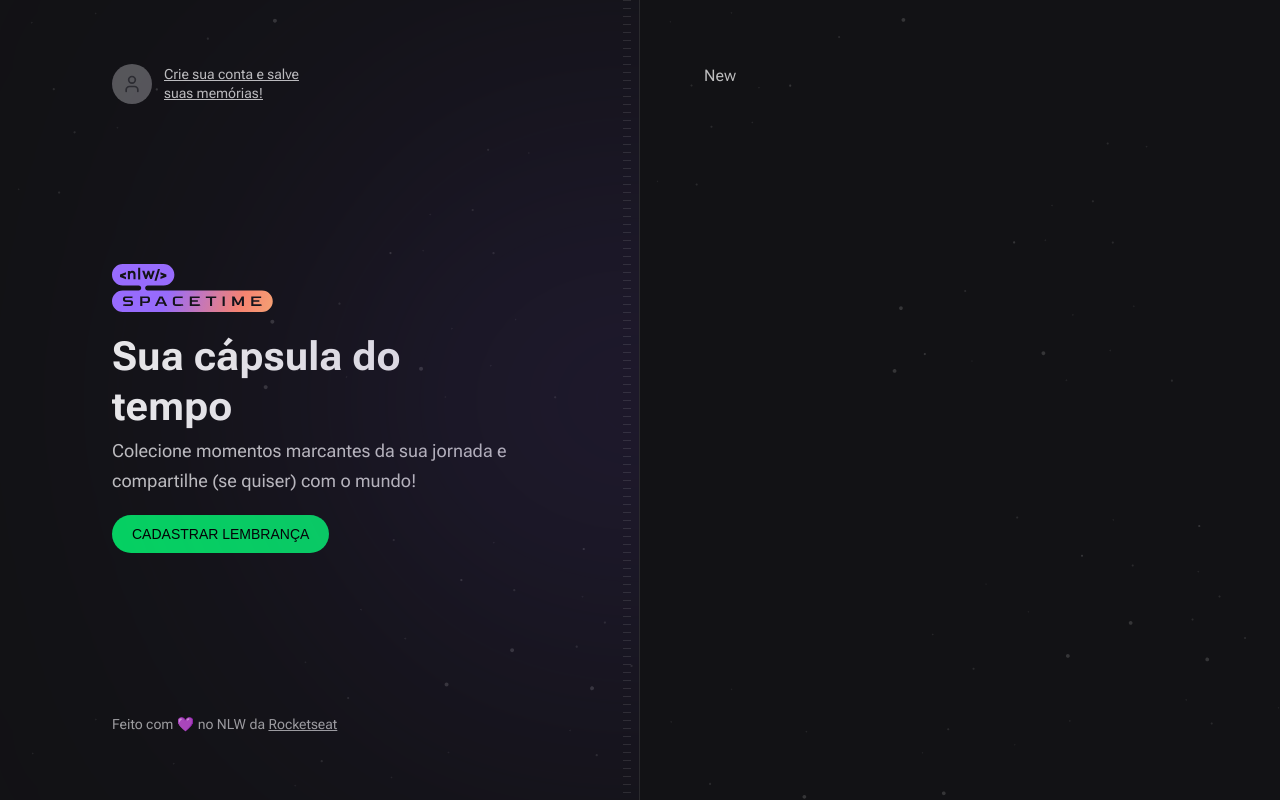
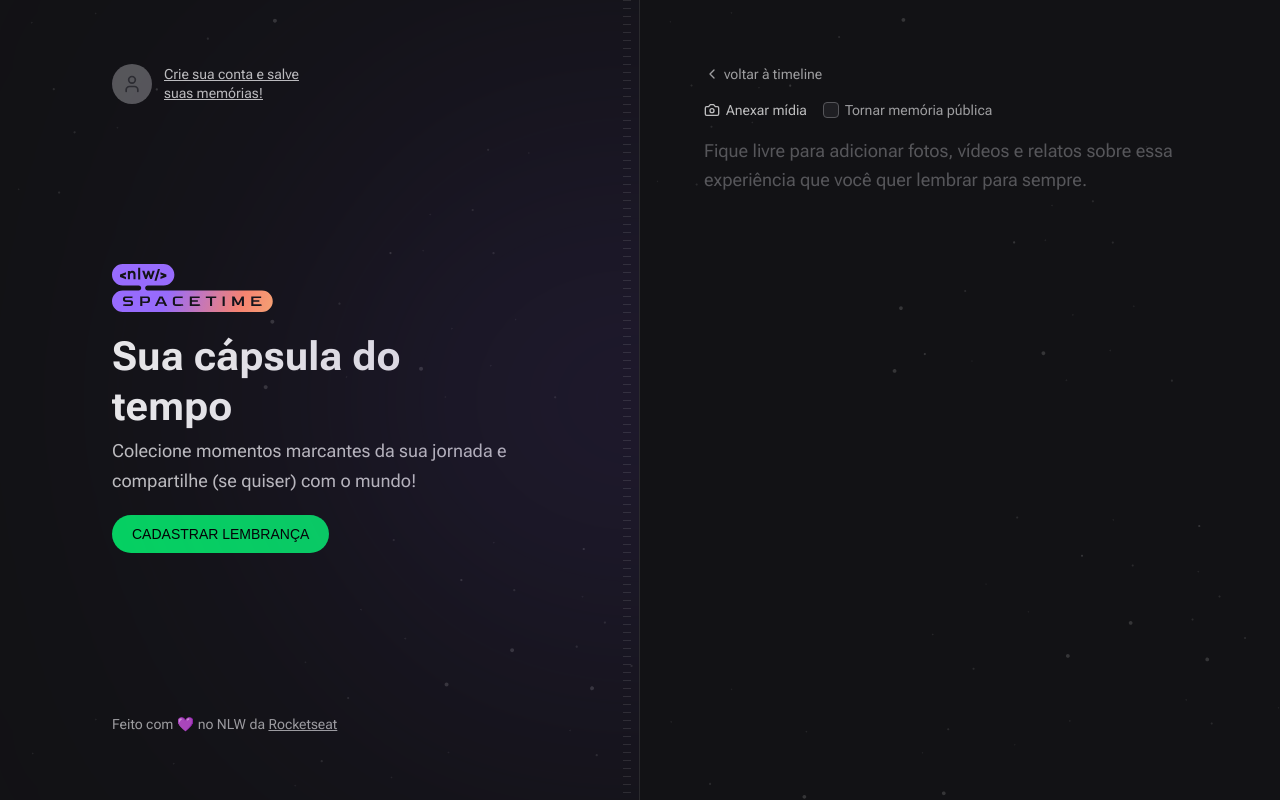
Before and after one commit to filippebr/nlw-spacetime, a Next.js app in the folder web/: page /memories/new in a window 1280 px wide. Built offline with nearby package versions, Linux system fonts and the light colour scheme; no server answers; a web font is replaced by a local one.

Commit message:
page new memory layout web

```diff
--- a/web/package.json
+++ b/web/package.json
@@ -27,6 +27,7 @@
   },
   "devDependencies": {
     "@rocketseat/eslint-config": "^1.2.0",
+    "@tailwindcss/forms": "^0.5.3",
     "prettier-plugin-tailwindcss": "^0.3.0"
   }
 }
--- a/web/src/app/memories/new/page.tsx
+++ b/web/src/app/memories/new/page.tsx
@@ -1,3 +1,51 @@
+import { Camera, ChevronLeft } from 'lucide-react'
+import Link from 'next/link'
+
 export default function NewMemory() {
-  return <h1>New</h1>
+  return (
+    <div className="flex flex-1 flex-col gap-4">
+      <Link
+        href="/"
+        className="flex items-center gap-1 text-sm text-gray-200 hover:text-gray-100"
+      >
+        <ChevronLeft className="h-4 w-4" />
+        voltar à timeline
+      </Link>
+
+      <form className="flex flex-1 flex-col gap-2">
+        <div className="flex items-center gap-4">
+          <label
+            htmlFor="media"
+            className="text-gray flex cursor-pointer items-center gap-1.5 text-sm hover:text-gray-100"
+          >
+            <Camera className="h-4 w-4" />
+            Anexar mídia
+          </label>
+
+          <label
+            htmlFor="isPublic"
+            className="flex items-center gap-1.5 text-sm text-gray-200 hover:text-gray-100 "
+          >
+            <input
+              type="checkbox"
+              name="isPublic"
+              id="isPublic"
+              value="true"
+              className="h-4 w-4 rounded border-gray-400 bg-gray-700 text-purple-500"
+            />
+            Tornar memória pública
+          </label>
+        </div>
+
+        <input type="file" id="media" className="invisible h-0 w-0" />
+
+        <textarea
+          name="content"
+          spellCheck={false}
+          className="w-full flex-1 resize-none rounded border-0 bg-transparent p-0 text-lg leading-relaxed text-gray-100 placeholder:text-gray-400 focus:ring-0"
+          placeholder="Fique livre para adicionar fotos, vídeos e relatos sobre essa experiência que você quer lembrar para sempre."
+        />
+      </form>
+    </div>
+  )
 }
--- a/web/tailwind.config.js
+++ b/web/tailwind.config.js
@@ -69,5 +69,5 @@
       },
     },
   },
-  plugins: [],
+  plugins: [require('@tailwindcss/forms')],
 }
```
Also changed, not shown: 1 other file (tests, documents, lock files or other folders).
